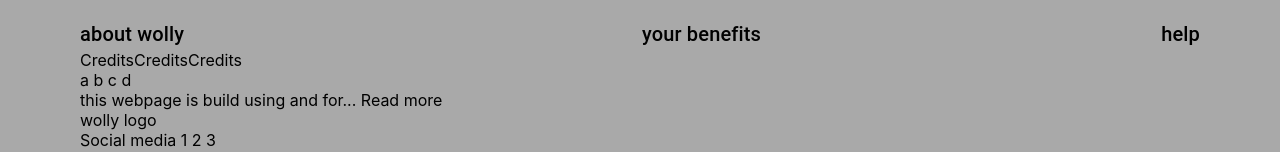
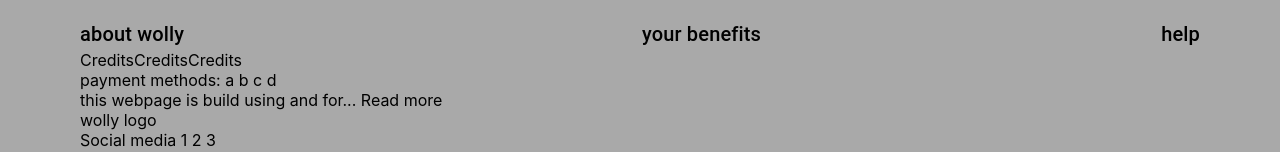
Before and after one commit to GoranAviani/react_web, a React (Create React App) app: page / in a window 1280 px wide. Shown: the part 955-1107 px from the top of the page. Built offline with nearby package versions, Linux system fonts and the light colour scheme.

Commit message:
modal improvements

```diff
--- a/src/components/Footer/Footer.js
+++ b/src/components/Footer/Footer.js
@@ -45,7 +45,7 @@ const Footer = () => {
                 </div>
             </div>
             <div className='PaymentMethods'>
-                a b c d
+                payment methods: a b c d
             </div>
             <div className='SiteDescription'>
                 this webpage is build using and for...
```
